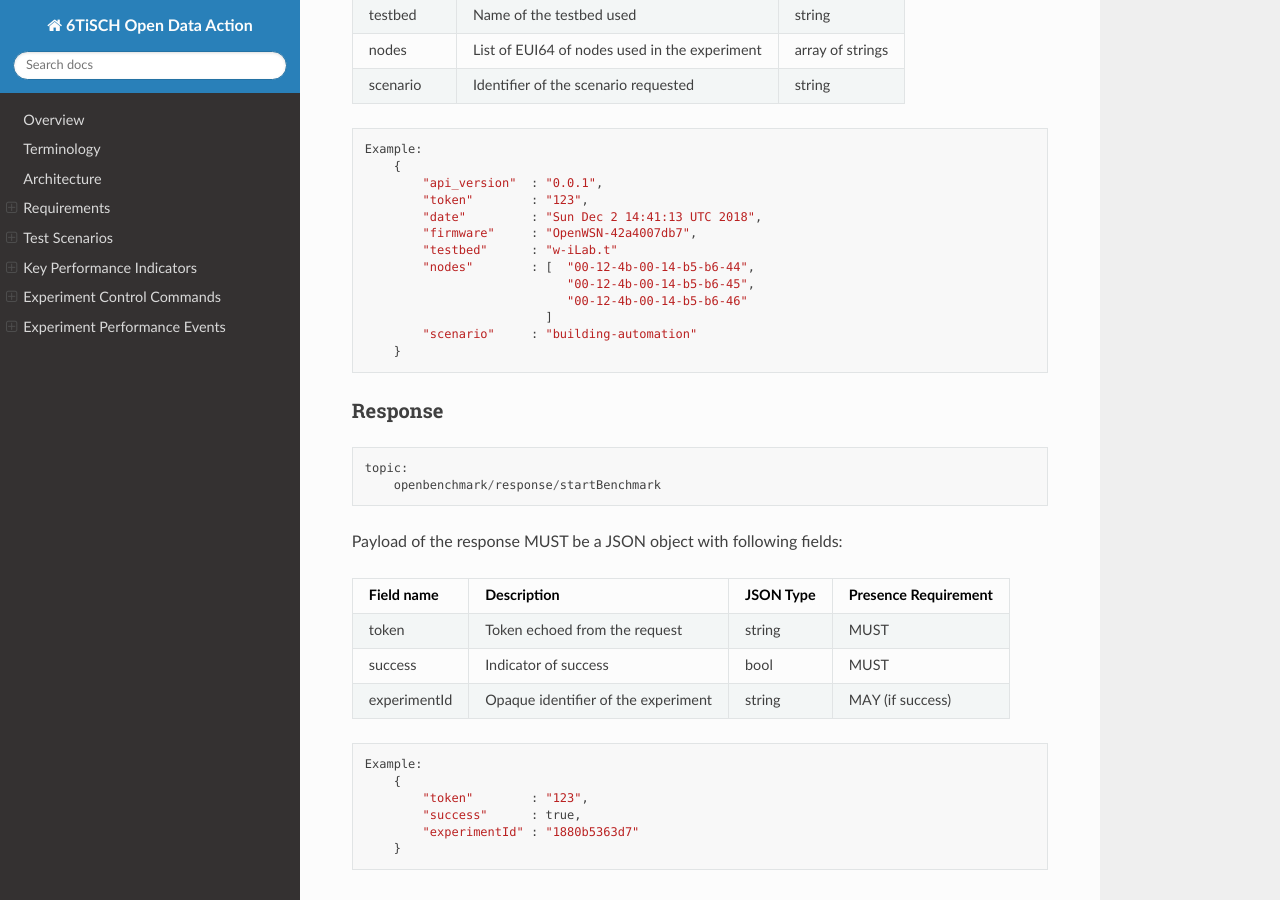
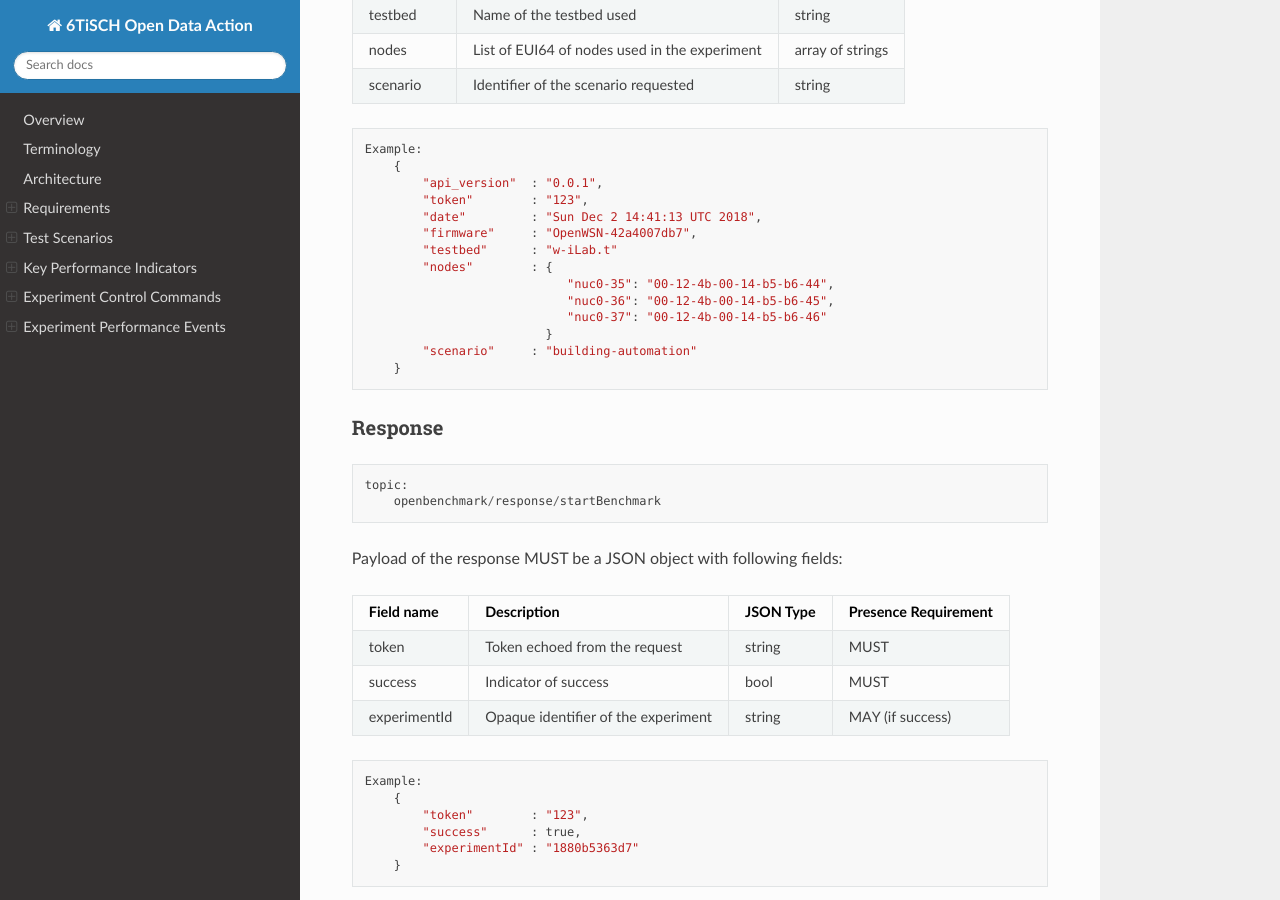
Before and after one commit to openwsn-berkeley/openbenchmark, a Sphinx documentation site: the page built from docs/source/index.md, in a window 1280 px wide and 900 px high, scrolled down 9622 px. Built offline with Sphinx 7.4.7 and the Read the Docs theme 2.0.0, drawn with Linux system fonts in a browser that asks for light colours.

````diff
--- a/docs/source/index.md
+++ b/docs/source/index.md
@@ -370,10 +370,11 @@ Example:
         "date"         : "Sun Dec 2 14:41:13 UTC 2018",
         "firmware"     : "OpenWSN-42a4007db7",
         "testbed"      : "w-iLab.t"
-        "nodes"        : [  "00-12-4b-00-14-b5-b6-44",
-                            "00-12-4b-00-14-b5-b6-45",
-                            "00-12-4b-00-14-b5-b6-46"
-                         ]
+        "nodes"        : {
+                            "nuc0-35": "00-12-4b-00-14-b5-b6-44",
+                            "nuc0-36": "00-12-4b-00-14-b5-b6-45",
+                            "nuc0-37": "00-12-4b-00-14-b5-b6-46"
+                         }
         "scenario"     : "building-automation"
     }
 ```
````
